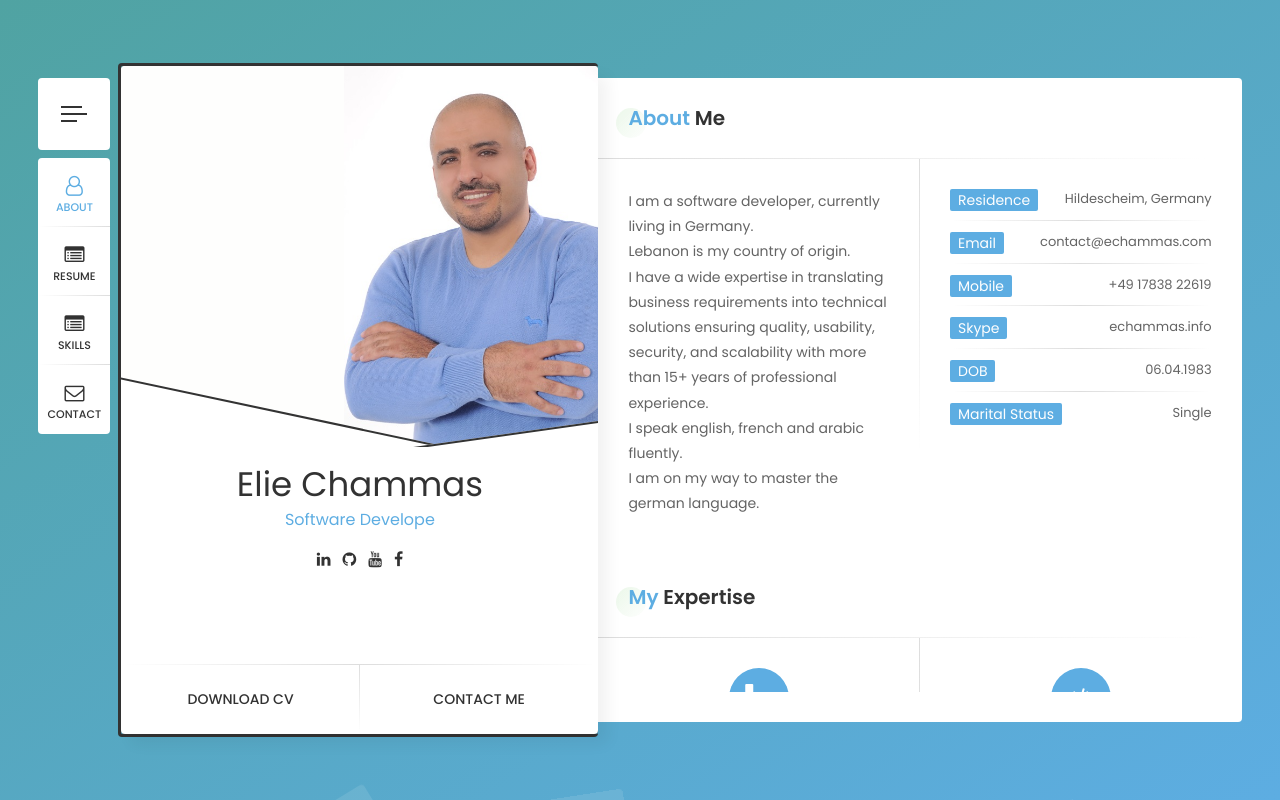
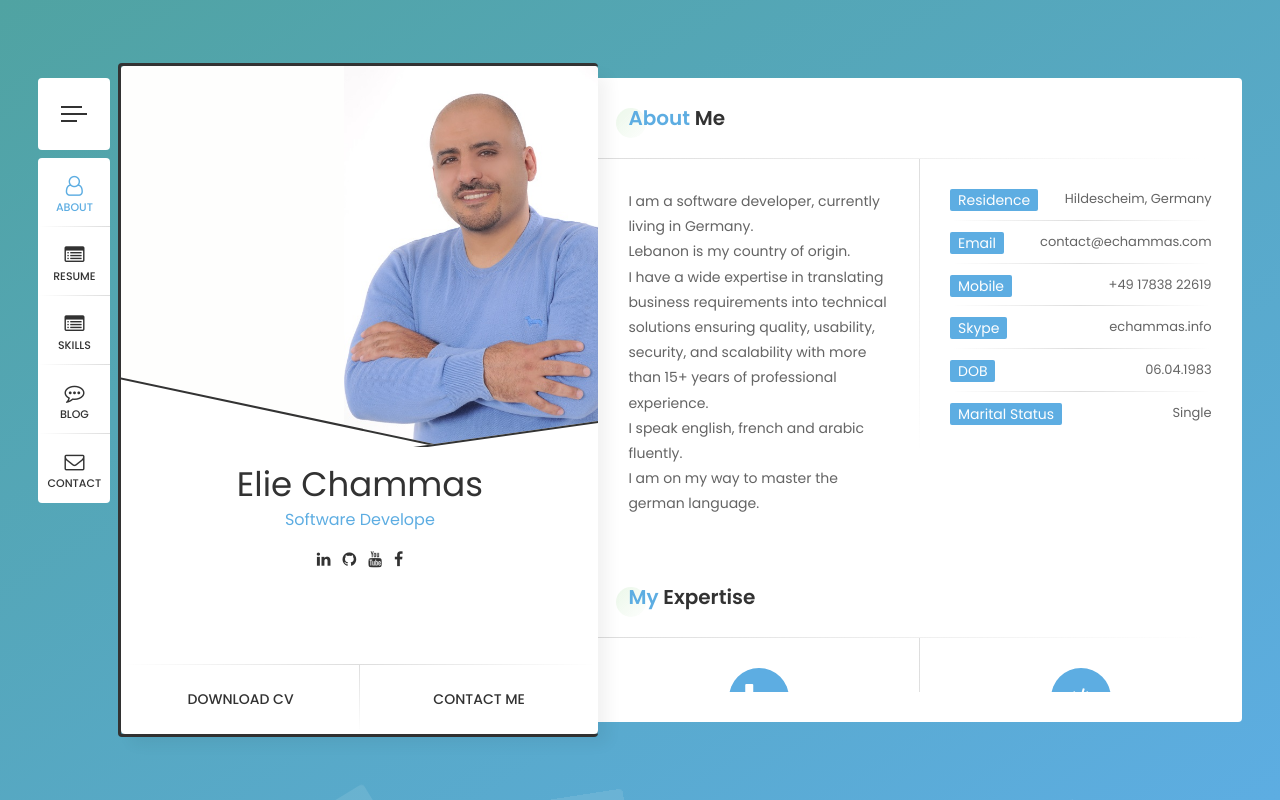
Before and after one commit to eliechammas/MyResume, a Next.js app: page / in a window 1280 px wide. Built offline with nearby package versions, Linux system fonts and the light colour scheme.

Commit message:
adding blog section

```diff
--- a/pages/index.js
+++ b/pages/index.js
@@ -124,9 +124,9 @@ const Index = () => {
         {/*<Work>*/}
         {/*  <RecentWorks />*/}
         {/*</Work>*/}
-        {/*<Blog>*/}
-        {/*    <BlogSection />*/}
-        {/*</Blog>*/}
+        <Blog>
+            <BlogSection />
+        </Blog>
         <Contact>
           <ContactInfo />
           <ContactForm />
--- a/src/layout/Header.js
+++ b/src/layout/Header.js
@@ -7,7 +7,7 @@ const headerMenus = [
   { title: "Resume", link: "resume", icon: "icon fa fa-list-alt" },
   { title: "Skills", link: "skillset", icon: "icon fa fa-list-alt" },
   //{ title: "Works", link: "works", icon: "icon fa fa-object-ungroup" },
-  //{ title: "Blog", link: "blog", icon: "icon fa fa-commenting-o" },
+  { title: "Blog", link: "blog", icon: "icon fa fa-commenting-o" },
   { title: "Contact", link: "contacts", icon: "icon fa fa-envelope-o" },
 ];
 
```
